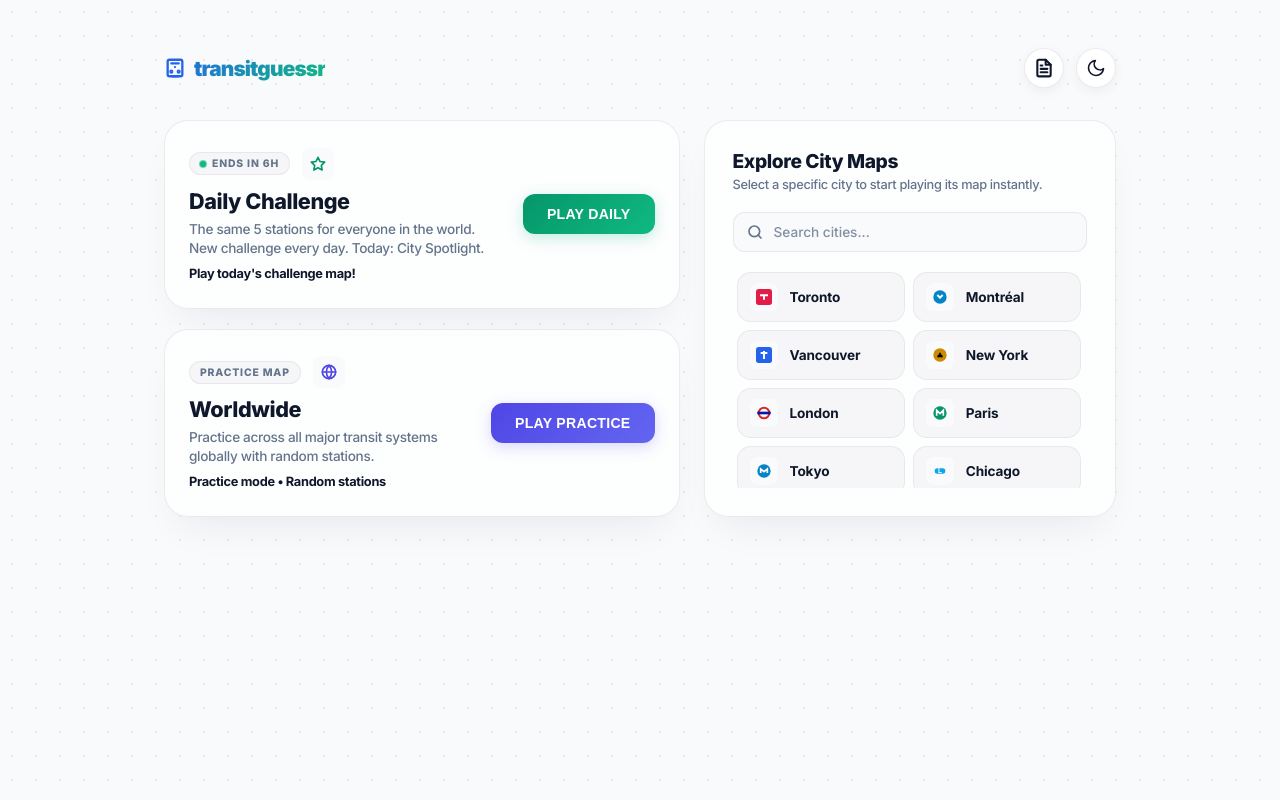
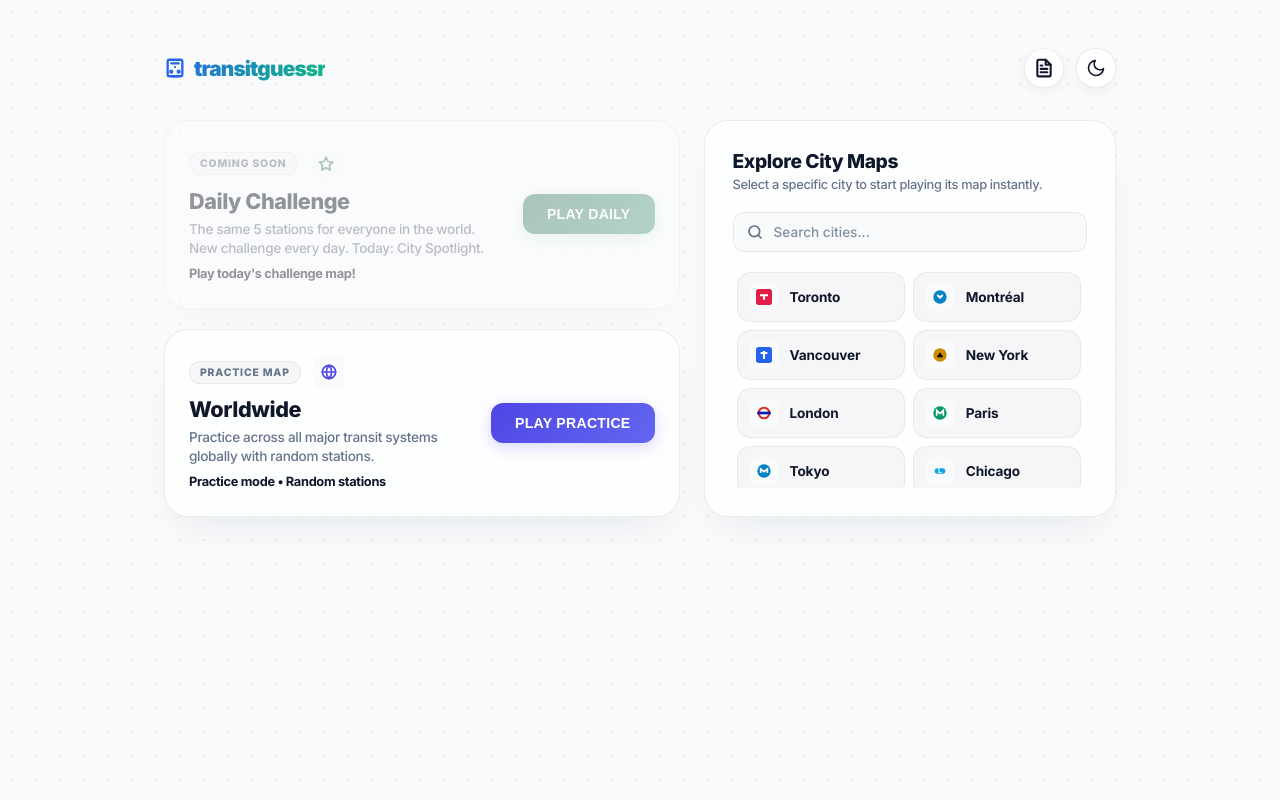
Before and after one commit to Small-Batch-Logic/TransitGuessr, a Svelte app: page / in a window 1280 px wide. Built offline with nearby package versions, Linux system fonts and the light colour scheme.

Commit message:
Grey out daily challenge card as coming-soon while themed system is in progress

```diff
--- a/src/css/components.css
+++ b/src/css/components.css
@@ -56,6 +56,13 @@
   transform: translateY(-3px);
   border-color: rgba(16, 185, 129, 0.4);
   box-shadow: 0 15px 35px -10px rgba(16, 185, 129, 0.15);
+}
+
+.play-card--coming-soon {
+  opacity: 0.45;
+  pointer-events: none;
+  user-select: none;
+  filter: saturate(0.4);
 }
 
 .worldwide-play-card:hover {
--- a/src/screens/StartScreen.svelte
+++ b/src/screens/StartScreen.svelte
@@ -144,10 +144,10 @@
   <div class="start-main-grid">
     <div class="modes-column">
       <!-- Daily Challenge Card -->
-      <div class="play-card daily-play-card horizontal-mode">
+      <div class="play-card daily-play-card horizontal-mode play-card--coming-soon">
         <div class="mode-info">
           <div class="play-card-header">
-            <span class="play-card-badge"><span class="badge-dot"></span><span>{countdownText}</span></span>
+            <span class="play-card-badge">Coming Soon</span>
             <div class="play-card-icon" style="color: var(--daily);">
               <svg viewBox="0 0 24 24" fill="none" stroke="currentColor" stroke-width="2.5" stroke-linecap="round" stroke-linejoin="round"><path d="M12 2l3.09 6.26L22 9.27l-5 4.87 1.18 6.88L12 17.77l-6.18 3.25L7 14.14 2 9.27l6.91-1.01L12 2z"/></svg>
             </div>
```
